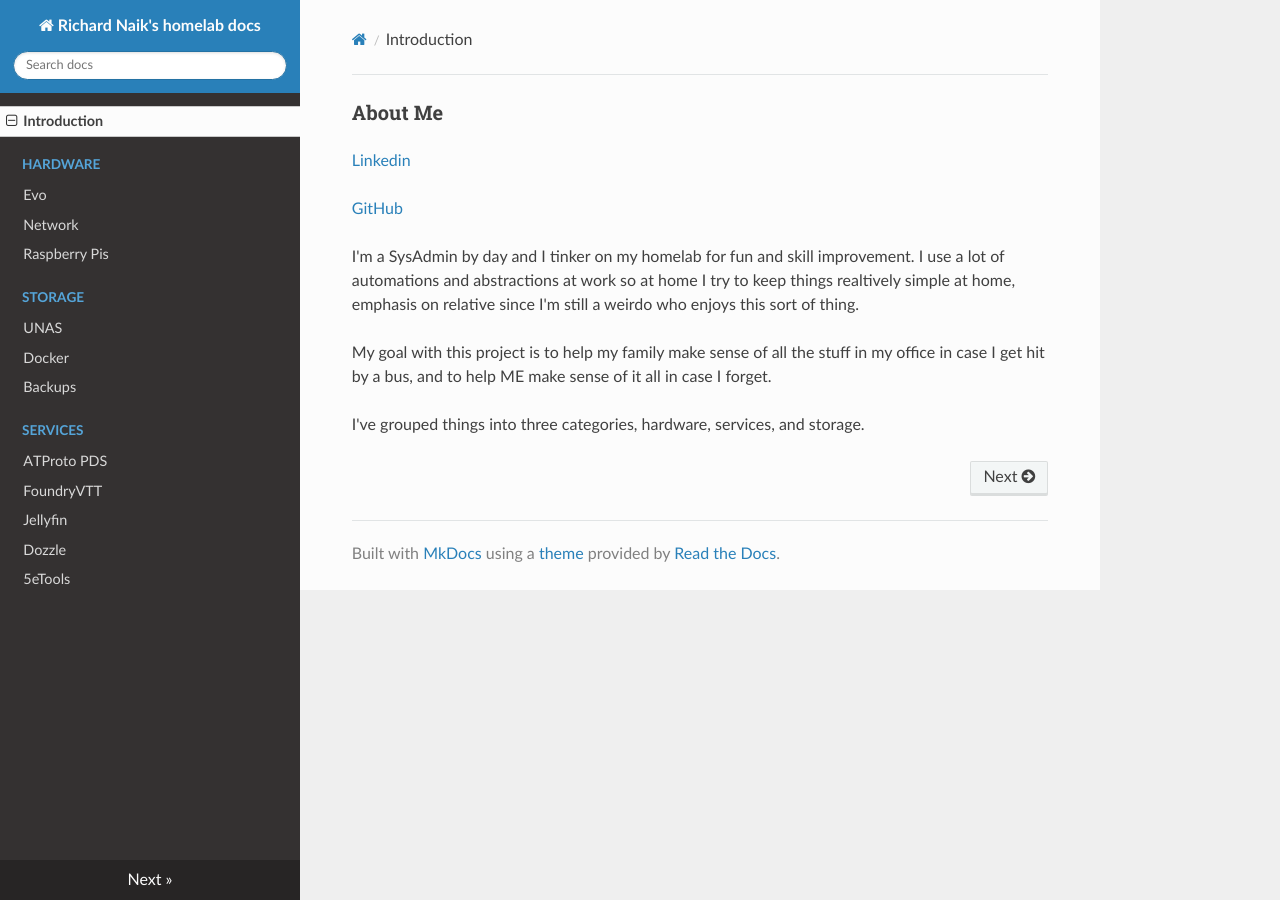
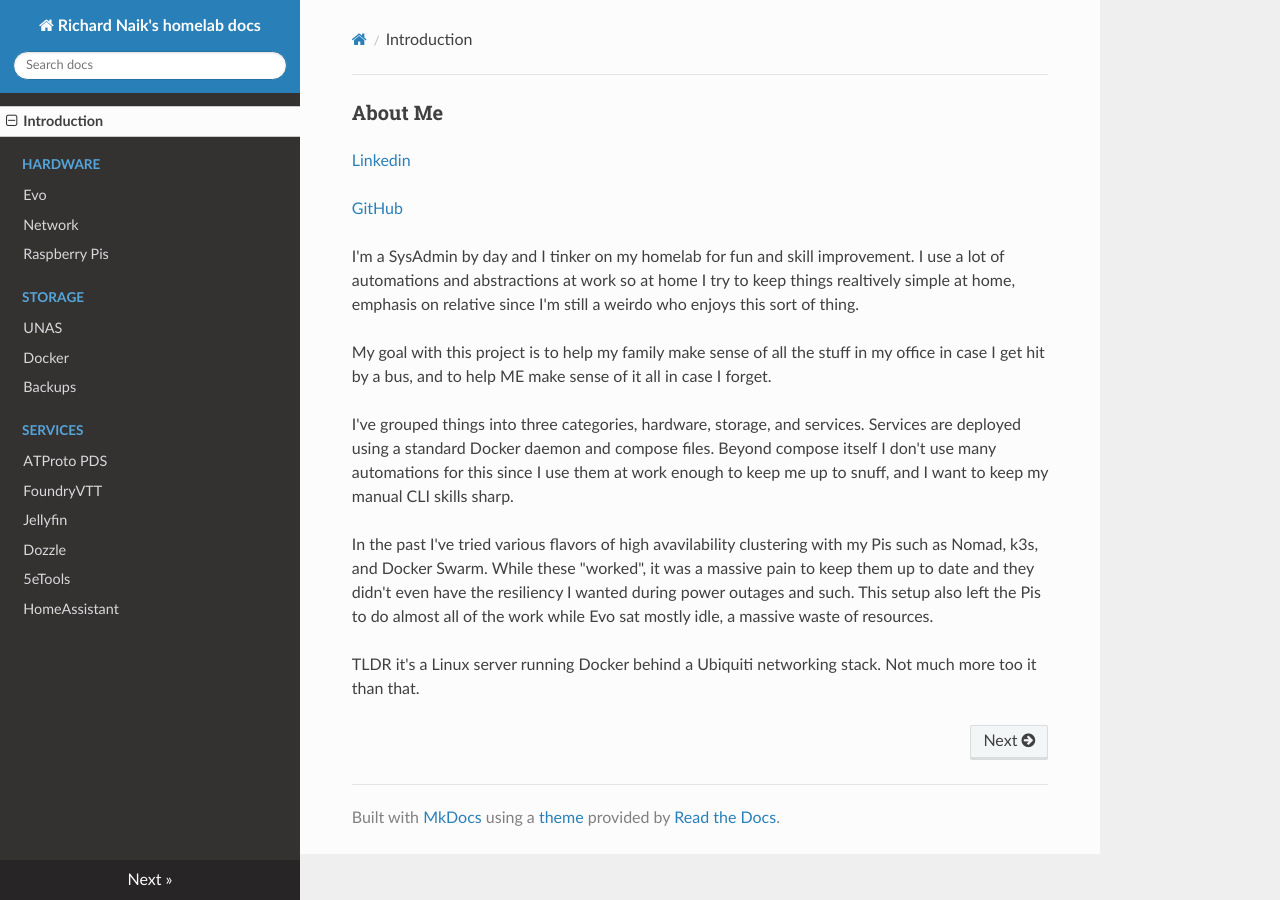
Before and after one commit to richardnaik/homelab-docs, an MkDocs documentation site: the page built from docs/index.md, in a window 1280 px wide. Built offline with MkDocs 1.6.1, drawn with Linux system fonts in a browser that asks for light colours; nearby versions of some CDN libraries.

Commit message:
more updates

```diff
--- a/docs/index.md
+++ b/docs/index.md
@@ -8,4 +8,8 @@ I'm a SysAdmin by day and I tinker on my homelab for fun and skill improvement.
 
 My goal with this project is to help my family make sense of all the stuff in my office in case I get hit by a bus, and to help ME make sense of it all in case I forget.
 
-I've grouped things into three categories, hardware, services, and storage.
+I've grouped things into three categories, hardware, storage, and services. Services are deployed using a standard Docker daemon and compose files. Beyond compose itself I don't use many automations for this since I use them at work enough to keep me up to snuff, and I want to keep my manual CLI skills sharp.
+
+In the past I've tried various flavors of high avavilability clustering with my Pis such as Nomad, k3s, and Docker Swarm. While these "worked", it was a massive pain to keep them up to date and they didn't even have the resiliency I wanted during power outages and such. This setup also left the Pis to do almost all of the work while Evo sat mostly idle, a massive waste of resources.
+
+TLDR it's a Linux server running Docker behind a Ubiquiti networking stack. Not much more too it than that.
--- a/mkdocs.yml
+++ b/mkdocs.yml
@@ -18,3 +18,4 @@ nav:
     - Jellyfin: services/jellyfin.md
     - Dozzle: services/dozzle.md
     - 5eTools: services/5etools.md
+    - HomeAssistant: services/homeassistant.md
```
Also changed, not shown: docs/hardware/evo.md (+1 -1 lines), docs/storage/backups.md (+1 -0 lines), docs/storage/docker-storage.md (+1 -0 lines), docs/storage/unas.md (+1 -0 lines), docs/services/homeassistant.md (added).
